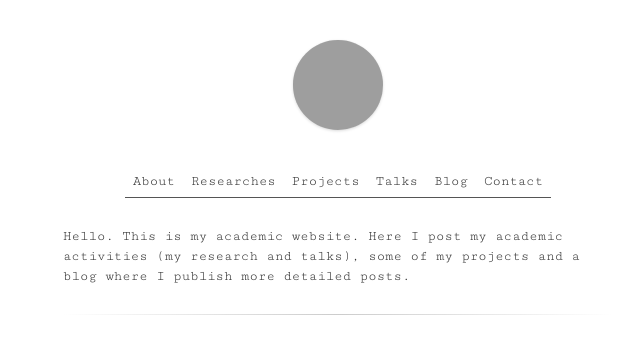
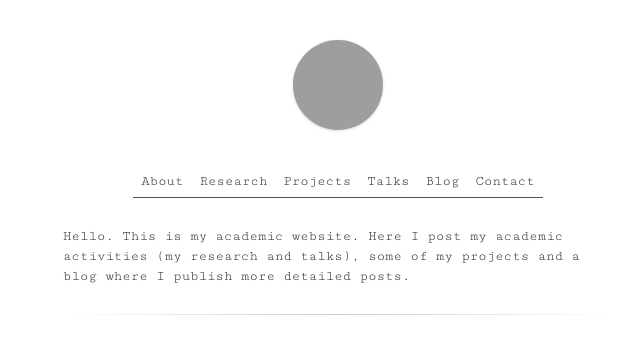
Before and after one commit to rvalenzuelar/rvalenzuelar.github.io, a Jekyll site: the page built from index.html, in a window 1280 px wide, cut to the strip 0-366 px from the top of the page. Shown: the top 354 px of the strip, without its empty margins (302-942 px from the left). Built offline with Jekyll 4.4.1, drawn with Linux system fonts in a browser that asks for light colours; grey boxes are pictures that could not be loaded.

Commit message:
replaced all researches for research

```diff
--- a/_includes/header.html
+++ b/_includes/header.html
@@ -22,7 +22,7 @@
 		{% endif %}
 		{% if page.url != '/research' %}
 			{% assign link = '/research' %}
-			<li> <a href="{{ link | prepend: site.baseurl | prepend: site.url }}"> Researches </a> </li>
+			<li> <a href="{{ link | prepend: site.baseurl | prepend: site.url }}"> Research </a> </li>
 		{% else %}
 			<li style="font-weight:bold;"> <a> Research </a> </li>
 		{% endif %}
```
